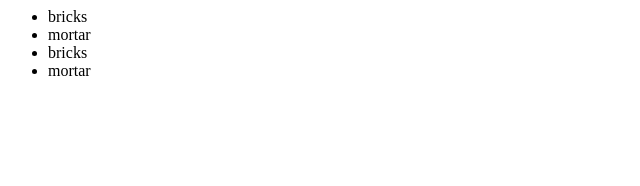
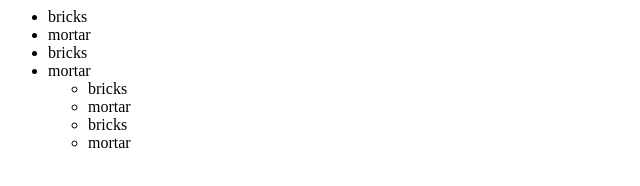
Before and after one commit to nick2383/newGitTest, a plain HTML site: page index.html in a window 1280 px wide. Shown: the whole page, without its empty margins (0-640 px from the left). Drawn offline with Linux system fonts and the light colour scheme.

Commit message:
added another list

```diff
--- a/index.html
+++ b/index.html
@@ -5,7 +5,13 @@
 				<li>bricks</li>
 				<li>mortar</li>
 				<li>bricks</li>
+				<li>mortar</li
+			</ul>
+			<ul>
+				<li>bricks</li>
 				<li>mortar</li>
+				<li>bricks</li>
+				<li>mortar</li
 			</ul>
 		</div>
 	</body>
```
